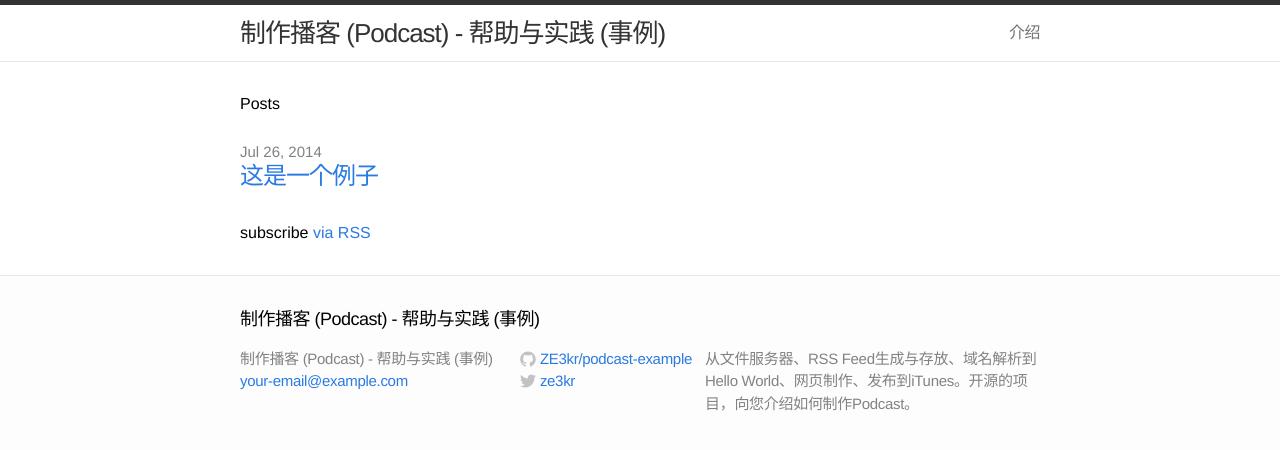
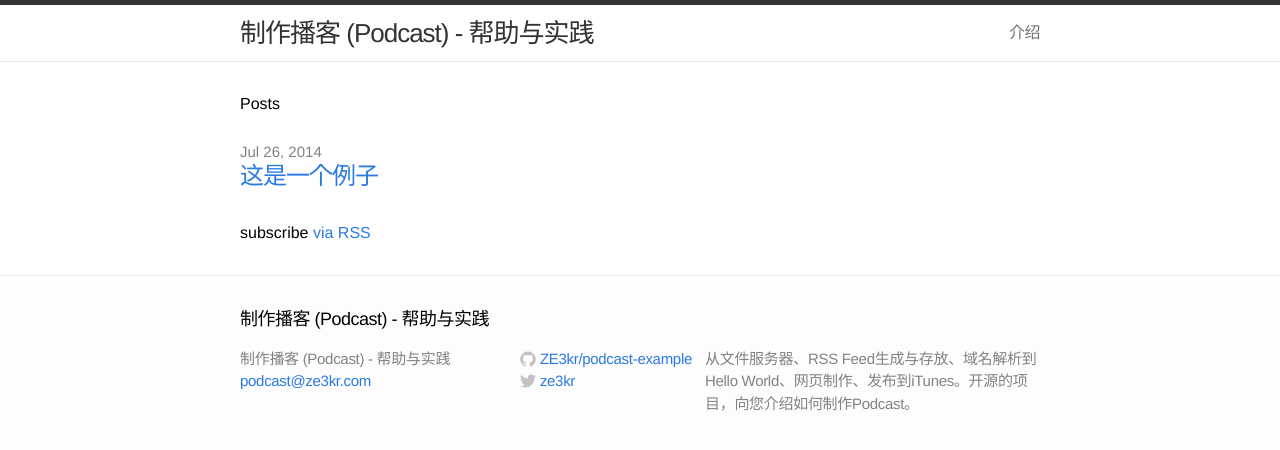
Before and after one commit to ZE3kr/podcast-example, a Jekyll site: the page built from index.html, in a window 1280 px wide. Shown: the top 450 px of the page. Built offline with Jekyll 4.4.1, drawn with Linux system fonts in a browser that asks for light colours; part of the change alters nothing that is shown.

Commit message:
Update _config.yml

```diff
--- a/_config.yml
+++ b/_config.yml
@@ -1,13 +1,15 @@
 # 网页设置 (请务必仔细修改)
-title: 制作播客 (Podcast) - 帮助与实践 (事例)
-email: your-email@example.com
-author: Your name
+title: 制作播客 (Podcast) - 帮助与实践
 language: zh-cn
 defaultFileType: audio/mpeg
 explicit: no
 description: "从文件服务器、RSS Feed生成与存放、域名解析到Hello World、网页制作、发布到iTunes。开源的项目，向您介绍如何制作Podcast。"
 baseurl: "/podcast-example"
 url: "http://git.ze3kr.com"
+
+# 个人信息 (请务必仔细修改email和author的值，这会影响你的播客发布到iTunes后的界面显示，请填写能接收邮件的邮箱，以方便接收iTunes发来的邮件)
+email: podcast@ze3kr.com
+author: yourname
 twitter_username: ze3kr
 github_username:  ZE3kr/podcast-example
 
```
